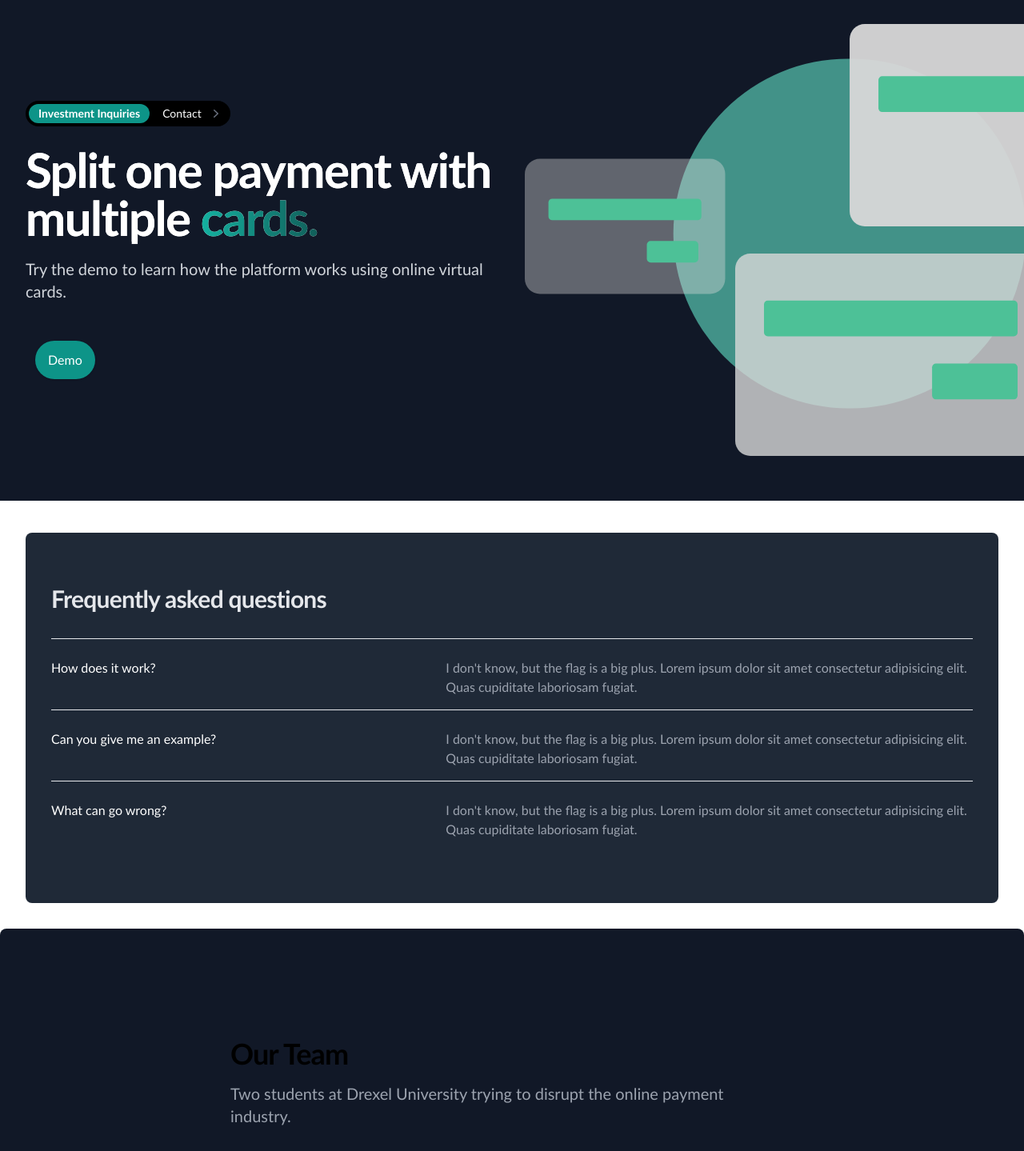
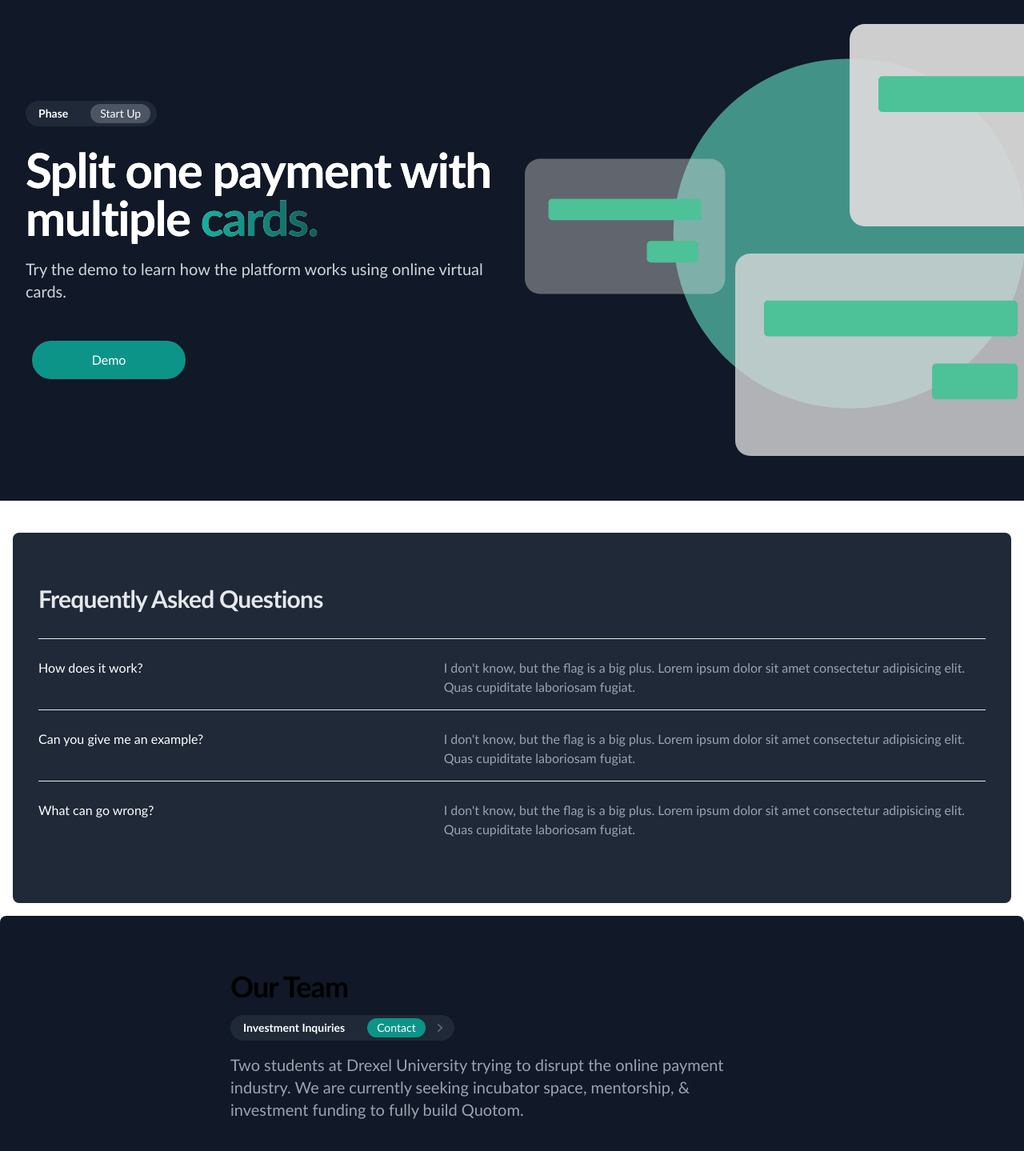
Before and after one commit to tpcav/quotom-demo, a Next.js app: page / in a window 1280 px wide. Shown: the part 68-1507 px from the top of the page at 80% size. Built offline with nearby package versions, Linux system fonts and the light colour scheme.

Commit message:
spacing & dark nav

```diff
--- a/components/Faqs.tsx
+++ b/components/Faqs.tsx
@@ -27,9 +27,9 @@ const faqs = [
 
 export default function Faqs() {
   return (
-    <div className="bg-gray-800 mt-10 rounded-lg m-8">
+    <div className="bg-gray-800 m-4 mt-12 sm:mt-44 lg:mt-10 rounded-lg">
       <div className="mx-auto max-w-7xl divide-y divide-gray-200 py-8 px-10 sm:px-10 lg:py-16 lg:px-8">
-        <h2 className="text-3xl font-bold tracking-tight text-gray-200">Frequently asked questions</h2>
+        <h2 className="text-3xl font-bold tracking-tight text-gray-200">Frequently Asked Questions</h2>
         <div className="mt-8">
           <dl className="divide-y divide-gray-200">
             {faqs.map((faq) => (
--- a/components/OurTeam.tsx
+++ b/components/OurTeam.tsx
@@ -1,4 +1,5 @@
 import Image from 'next/image'
+import { ChevronRightIcon } from '@heroicons/react/20/solid'
 
 const people = [
   {
@@ -19,14 +20,27 @@ const people = [
 
 export default function Team() {
   return (
-    <div className="bg-gray-900 rounded-lg p-10">
-        <div className="mx-auto max-w-3xl py-12 px-4 sm:px-6 lg:px-8 lg:py-24">
+    <div className="bg-gray-900 rounded-lg p-5">
+        <div className="mx-auto max-w-3xl py-10 px-4 sm:px-6 lg:px-8 lg:py-12">
           <div className="grid grid-cols-1 gap-12 lg:grid-cols-1 lg:gap-10">
             <div className="space-y-5 sm:space-y-4">
               <h2 className="text-3xl font-bold tracking-tight sm:text-4xl">Our Team</h2>
+              <div className='flex items-center justify-left'>
+                <a
+                  href="mailto:contact@quotom.com"
+                  className="inline-flex items-center justify-center rounded-full bg-gray-800 p-1 pr-2 text-white hover:text-gray-200 sm:text-base lg:text-sm xl:text-base"
+                >
+                  <span className="rounded-full px-3 py-0.5 text-sm font-semibold leading-5 text-white">
+                    Investment Inquiries
+                  </span>
+                  <span className="ml-4 text-sm bg-teal-600 px-3 py-0.5 rounded-full">Contact</span>
+                  <ChevronRightIcon className="ml-2 h-5 w-5 text-gray-500" aria-hidden="true" />
+                </a>
+              </div>
               <p className="text-xl text-gray-400">
-                Two students at Drexel University trying to disrupt the online payment industry.
+                Two students at Drexel University trying to disrupt the online payment industry. We are currently seeking incubator space, mentorship, & investment funding to fully build Quotom.
               </p>
+
             </div>
             <div className="lg:col-span-2">
               <ul role="list" className="space-y-12 sm:grid sm:grid-cols-2 sm:gap-12 sm:space-y-0 lg:gap-x-8">
--- a/components/nav.tsx
+++ b/components/nav.tsx
@@ -39,11 +39,11 @@ export default function Nav() {
               </div>
             </div>
             <div className="hidden md:flex md:items-center md:space-x-6">
-              <Link href="#" className="text-base font-medium text-white hover:text-gray-300">
+              <Link href="demo" className="text-base font-medium text-white hover:text-gray-300">
                 Demo
               </Link>
               <Link
-                href="#"
+                href="mailto:contact@quotom.com"
                 className="inline-flex items-center rounded-full border border-transparent bg-gray-600 px-4 py-2 text-base font-medium text-white hover:bg-gray-700"
               >
                 Contact
@@ -62,15 +62,15 @@ export default function Nav() {
           leaveTo="opacity-0 scale-95"
         >
           <Popover.Panel focus className="absolute inset-x-0 top-0 z-10 origin-top transform p-2 transition ">
-            <div className="overflow-hidden rounded-lg bg-white shadow-md ring-1 ring-black ring-opacity-5" >
+            <div className="overflow-hidden rounded-lg bg-gray-800 shadow-md ring-1 ring-black ring-opacity-5" >
               <div className="flex items-center justify-between px-5 pt-4">
                 <div>
                   <h1 className='text-teal-400 text-3xl font-semibold'>Quotom</h1>
                 </div>
                 <div className="-mr-2">
-                  <Popover.Button className="inline-flex items-center justify-center rounded-md bg-white p-2 text-gray-400 hover:bg-gray-100 focus:outline-none focus:ring-2 focus:ring-inset focus:ring-black">
+                  <Popover.Button className="inline-flex items-center justify-center rounded-md p-2 text-gray-400 hover:bg-gray-900 focus:outline-none focus:ring-2 focus:ring-inset focus:ring-white">
                     <span className="sr-only">Close menu</span>
-                    <XMarkIcon className="h-6 w-6" aria-hidden="true" />
+                    <XMarkIcon className="h-6 w-6 text-gray-100" aria-hidden="true" />
                   </Popover.Button>
                 </div>
               </div>
@@ -80,23 +80,23 @@ export default function Nav() {
                     <Link
                       key={item.name}
                       href={item.href}
-                      className="block rounded-md px-3 py-2 text-base font-medium text-gray-900 hover:bg-gray-50"
+                      className="block rounded-md px-3 py-2 text-base font-medium text-gray-100 hover:bg-gray-900"
                     >
                       {item.name}
                     </Link>
                   ))}
                 </div>
-                <div className="mt-6 px-5">
+                <div className="mt-6 px-5 space-y-6 px-2">
                   <Link
-                    href="demo"
-                    className="block w-full rounded-full bg-teal-600 py-3 px-4 text-center font-medium text-white shadow hover:bg-teal-500"
+                    href="mailto:contact@quotom.com"
+                    className="block w-full sm:w-1/2 rounded-full bg-teal-600 py-3 px-4 text-center font-medium text-white shadow hover:bg-teal-500"
                   >
                     Contact
                   </Link>
 
                   <Link
                     href="demo"
-                    className="block w-full rounded-full py-2 pt-5 px-4 text-center font-medium text-black"
+                    className="block w-full rounded-md px-3 py-2 text-center font-medium text-gray-100 hover:bg-gray-900"
                   >
                     Demo
                   </Link>
--- a/pages/demo.tsx
+++ b/pages/demo.tsx
@@ -1,10 +1,17 @@
 import Create from '../components/CardForms'
 import Nav from '../components/nav'
+import Head from 'next/head'
 
 export default function Demo() {
 
   return (
     <div className=''>
+      <Head>
+        <title>Demo | Quotom</title>
+        <meta name="description" content="Generated by create next app" />
+        <link rel="icon" href="/favicon.ico" />
+      </Head>
+
       <Nav/>
       <Create/>
     </div>
--- a/pages/index.tsx
+++ b/pages/index.tsx
@@ -34,35 +34,34 @@ export default function Example() {
               <div className="mx-auto max-w-md px-4 sm:max-w-2xl sm:px-6 sm:text-center lg:flex lg:items-center lg:px-0 lg:text-left">
                 <div className="lg:py-24">
                   <a
-                    href="mailto:contact@quotom.com"
-                    className="inline-flex items-center rounded-full bg-black p-1 pr-2 text-white hover:text-gray-200 sm:text-base lg:text-sm xl:text-base"
+                    href="about"
+                    className="inline-flex items-center rounded-full bg-gray-800 p-1 pr-2 text-white hover:text-gray-200 sm:text-base lg:text-sm xl:text-base"
                   >
-                    <span className="rounded-full bg-teal-600 px-3 py-0.5 text-sm font-semibold leading-5 text-white">
-                      Investment Inquiries
+                    <span className="rounded-full px-3 py-0.5 text-sm font-semibold leading-5 text-white">
+                      Phase
                     </span>
-                    <span className="ml-4 text-sm">Contact</span>
-                    <ChevronRightIcon className="ml-2 h-5 w-5 text-gray-500" aria-hidden="true" />
+                    <span className="ml-4 text-sm bg-gray-600 px-3 py-0.5 rounded-full">Start Up</span>
                   </a>
 
                   <h1 className="block mt-8 text-4xl font-bold tracking-tight text-white sm:mt-5 sm:text-6xl lg:mt-6 xl:text-6xl text-transparent bg-clip-text bg-white hover:bg-gradient-to-bl focus:ring-4 focus:outline-none focus:ring-cyan-300 dark:focus:ring-cyan-800">Split one payment with multiple<span id="spin" className="bg-clip-text bg-gradient-to-r from-teal-400 to-teal-800 hover:bg-gradient-to-bl focus:ring-4 focus:outline-none focus:ring-cyan-300 dark:focus:ring-cyan-800 text-transparent bg-clip-text bg-gradient-to-br from-teal-500 to-teal-200"></span><br/></h1>
                   <p className="mt-3 text-base text-gray-300 sm:mt-5 sm:text-xl lg:text-lg xl:text-xl">
                     Try the demo to learn how the platform works using online virtual cards.
                   </p>
-                  <div className="mt-12 sm:mt-12">
-                    <form action="#" className="sm:mx-auto sm:max-w-xl lg:mx-0">
+                  <div className="mt-10 sm:mt-12">
                       <div className="sm:flex">
 
-                        <div className="mt-3 sm:mt-0 sm:ml-3">
+                        <div className="mt-3 sm:mt-0 sm:ml-2 md:w-full lg:w-48 text-center flex justify-center items-center md:items-center">
                           <a
                             type="submit"
                             href="demo"
-                            className="block w-full rounded-full bg-teal-600 py-3 px-4 font-medium text-white text-center shadow hover:bg-teal-500 focus:outline-none focus:ring-2 focus:ring-black focus:ring-offset-2 focus:ring-offset-gray-900"
+                            className="lg:w-48 rounded-full bg-teal-600 py-3 px-10 font-medium text-white text-center shadow hover:bg-teal-500 focus:outline-none focus:ring-2 focus:ring-black focus:ring-offset-2 focus:ring-offset-gray-900"
                           >
                             Demo
                           </a>
+
+
                         </div>
                       </div>
-                    </form>
                   </div>
                 </div>
               </div>
--- a/tailwind.config.js
+++ b/tailwind.config.js
@@ -6,7 +6,22 @@ module.exports = {
     "./components/**/*.{js,ts,jsx,tsx}",
   ],
   theme: {
-    extend: {},
+    screens: {
+      'sm': '640px',
+      // => @media (min-width: 640px) { ... }
+
+      'md': '768px',
+      // => @media (min-width: 768px) { ... }
+
+      'lg': '1024px',
+      // => @media (min-width: 1024px) { ... }
+
+      'xl': '1280px',
+      // => @media (min-width: 1280px) { ... }
+
+      '2xl': '1536px',
+      // => @media (min-width: 1536px) { ... }
+    }
   },
   plugins: [
     require('@tailwindcss/forms'),
```
